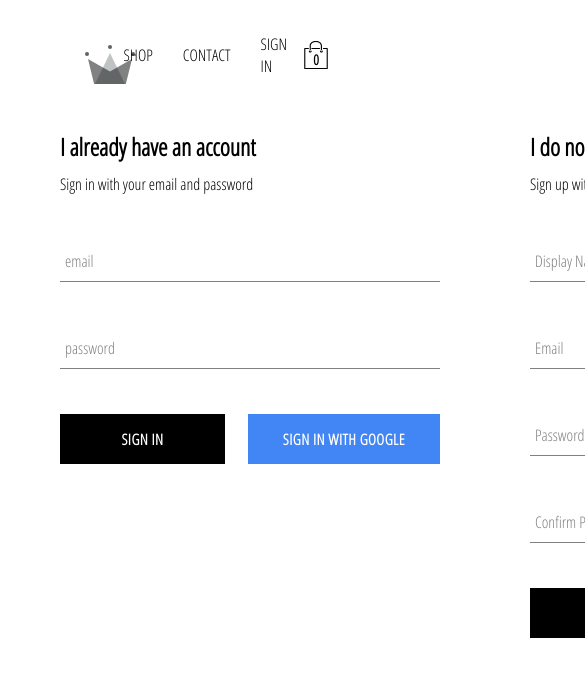
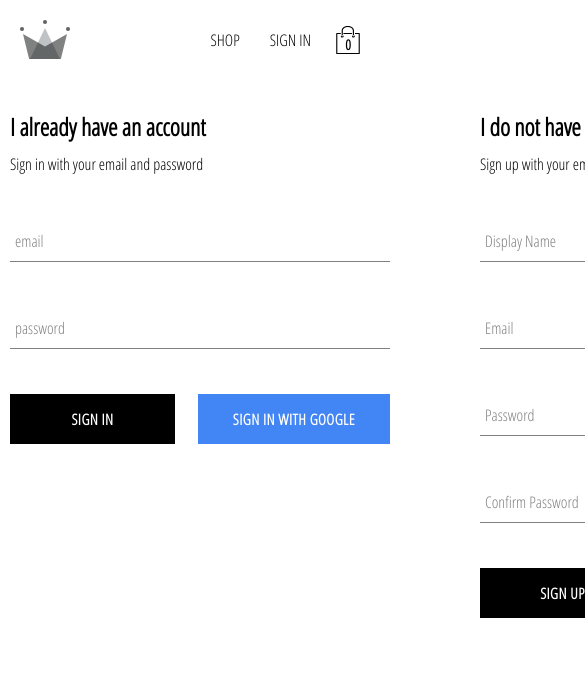
Before and after one commit to ssalopek/react-udemy-clothes, a React (Create React App) app: page /signin in a window 390 px wide. Shown: the top 676 px of the page, 585 px wide, since content can reach past the window. Built offline with nearby package versions, Linux system fonts and the light colour scheme; no server answers.

Commit message:
Added global styles and added some media screen for mobile users

```diff
--- a/package.json
+++ b/package.json
@@ -18,6 +18,7 @@
     "redux-logger": "^3.0.6",
     "redux-persist": "^6.0.0",
     "reselect": "^4.0.0",
+    "styled-components": "^5.2.1",
     "web-vitals": "^0.2.4"
   },
   "scripts": {
--- a/src/App.css
+++ /dev/null
@@ -1,13 +0,0 @@
-body {
-  font-family: "Open Sans Condensed";
-  padding: 20px 60px;
-}
-
-a {
-  text-decoration: none;
-  color: black;
-}
-
-* {
-  box-sizing: border-box;
-}
--- a/src/App.js
+++ b/src/App.js
@@ -1,5 +1,4 @@
 import React from "react";
-import "./App.css";
 import { Route, Switch, Redirect } from "react-router-dom";
 import { connect } from "react-redux";
 import { createStructuredSelector } from "reselect";
@@ -13,6 +12,8 @@
 import { auth, createUserProfileDocument } from "./firebase/firebase.utils";
 import { setCurrentUser } from "./redux/user/user.actions";
 import { selectCurrentUser } from "./redux/user/user.selector";
+
+import { GlobalStyle } from "./global.styles";
 
 class App extends React.Component {
   unsubscribeFromAuth = null;
@@ -43,6 +44,7 @@
   render() {
     return (
       <div>
+        <GlobalStyle />
         <Header />
         <Switch>
           <Route exact path="/" component={HomePage} />
--- a/src/components/collection-item/collection-item.styles.scss
+++ b/src/components/collection-item/collection-item.styles.scss
@@ -20,6 +20,13 @@
     position: absolute;
     top: 260px;
     display: none;
+
+    @media screen and (max-width: 800px) {
+      display: block;
+      opacity: 0.9;
+      min-width: unset;
+      padding: 0 10px 0 10px;
+    }
   }
 
   &:hover {
@@ -29,6 +36,19 @@
     .custom-button {
       opacity: 0.85;
       display: flex;
+    }
+  }
+
+  @media screen and (max-width: 800px) {
+    width: 40vw;
+
+    &:hover {
+      .image {
+        opacity: unset;
+      }
+      .custom-button {
+        opacity: unset;
+      }
     }
   }
 
--- a/src/components/header/header.component.jsx
+++ b/src/components/header/header.component.jsx
@@ -21,9 +21,6 @@
       <Link className="option" to="/shop">
         SHOP
       </Link>
-      <Link className="option" to="/contact">
-        CONTACT
-      </Link>
       {currentUser ? (
         <div className="option" onClick={() => auth.signOut()}>
           SIGN OUT
--- a/src/components/header/header.styles.scss
+++ b/src/components/header/header.styles.scss
@@ -5,10 +5,21 @@
   justify-content: space-between;
   margin-bottom: 25px;
 
+  @media screen and (max-width: 800px) {
+    height: 60px;
+    padding: 10px;
+    margin-bottom: 20px;
+  }
+
   .logo-container {
     height: 100%;
     width: 70px;
     padding: 25px;
+
+    @media screen and (max-width: 800px) {
+      width: 50px;
+      padding: 0;
+    }
   }
 
   .options {
@@ -19,6 +30,10 @@
     justify-content: flex-end;
     cursor: pointer;
 
+    @media screen and (max-width: 800px) {
+      width: 80%;
+    }
+
     .option {
       padding: 10px 15px;
     }
--- a/src/components/menu-item/menu-item.styles.scss
+++ b/src/components/menu-item/menu-item.styles.scss
@@ -28,6 +28,9 @@
 
   &:last-child {
     margin-left: 7.5px;
+  }
+  @media screen and (max-width: 800px) {
+    height: 360px;
   }
 
   .background-image {
--- /dev/null
+++ b/src/global.styles.js
@@ -0,0 +1,22 @@
+import { createGlobalStyle } from "styled-components";
+
+export const GlobalStyle = createGlobalStyle`body {
+    font-family: "Open Sans Condensed";
+    padding: 20px 60px;
+
+    //apply bellow if max-width is less than 800px
+    @media screen and (max-width: 800px){
+      padding: 10px;
+
+    }
+  }
+
+  a {
+    text-decoration: none;
+    color: black;
+  }
+
+  * {
+    box-sizing: border-box;
+  }
+  `;
```
Also changed, not shown: src/components/collection-preview/collection-preview.styles.scss (+10 -0 lines), 1 other file (tests, documents, lock files or other folders).
